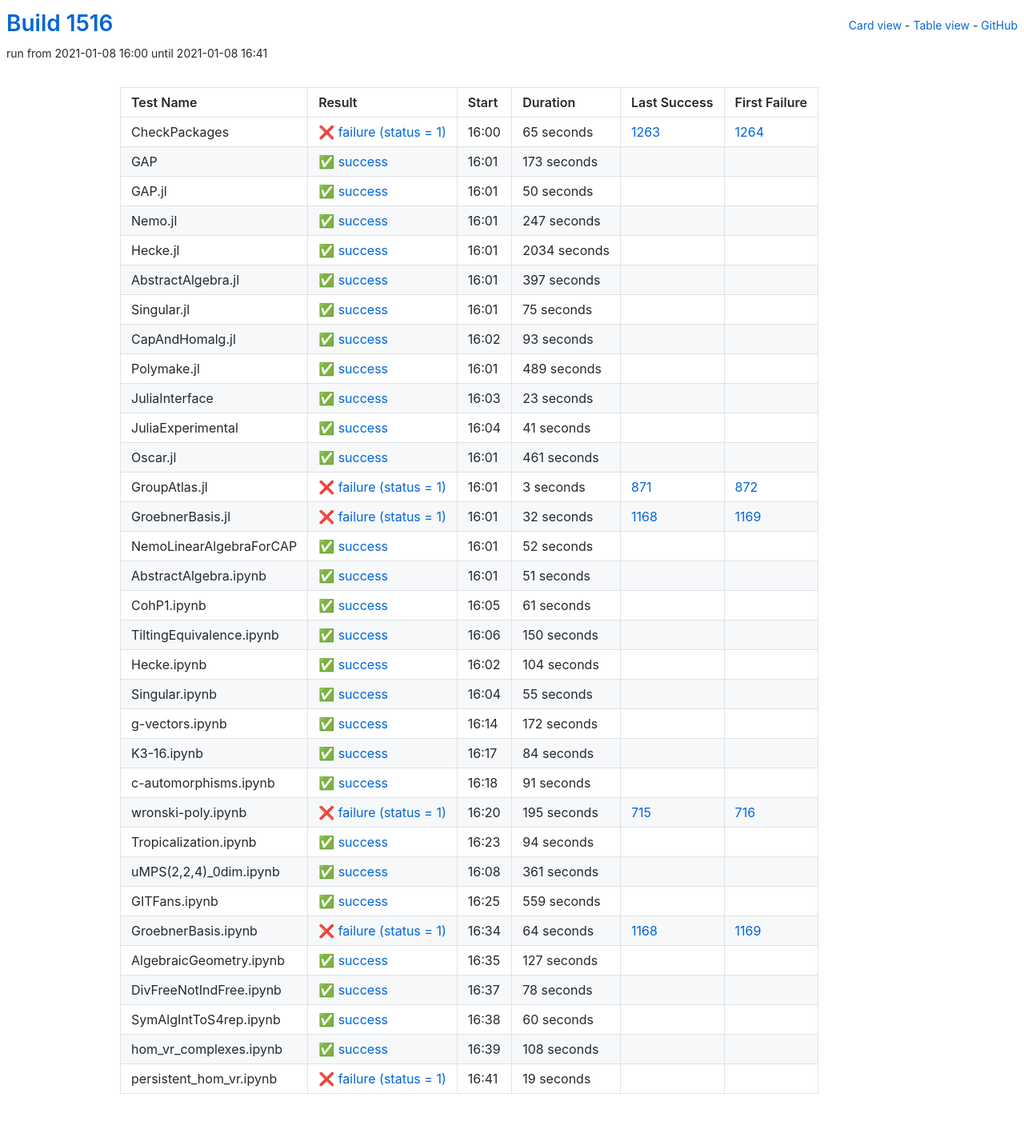
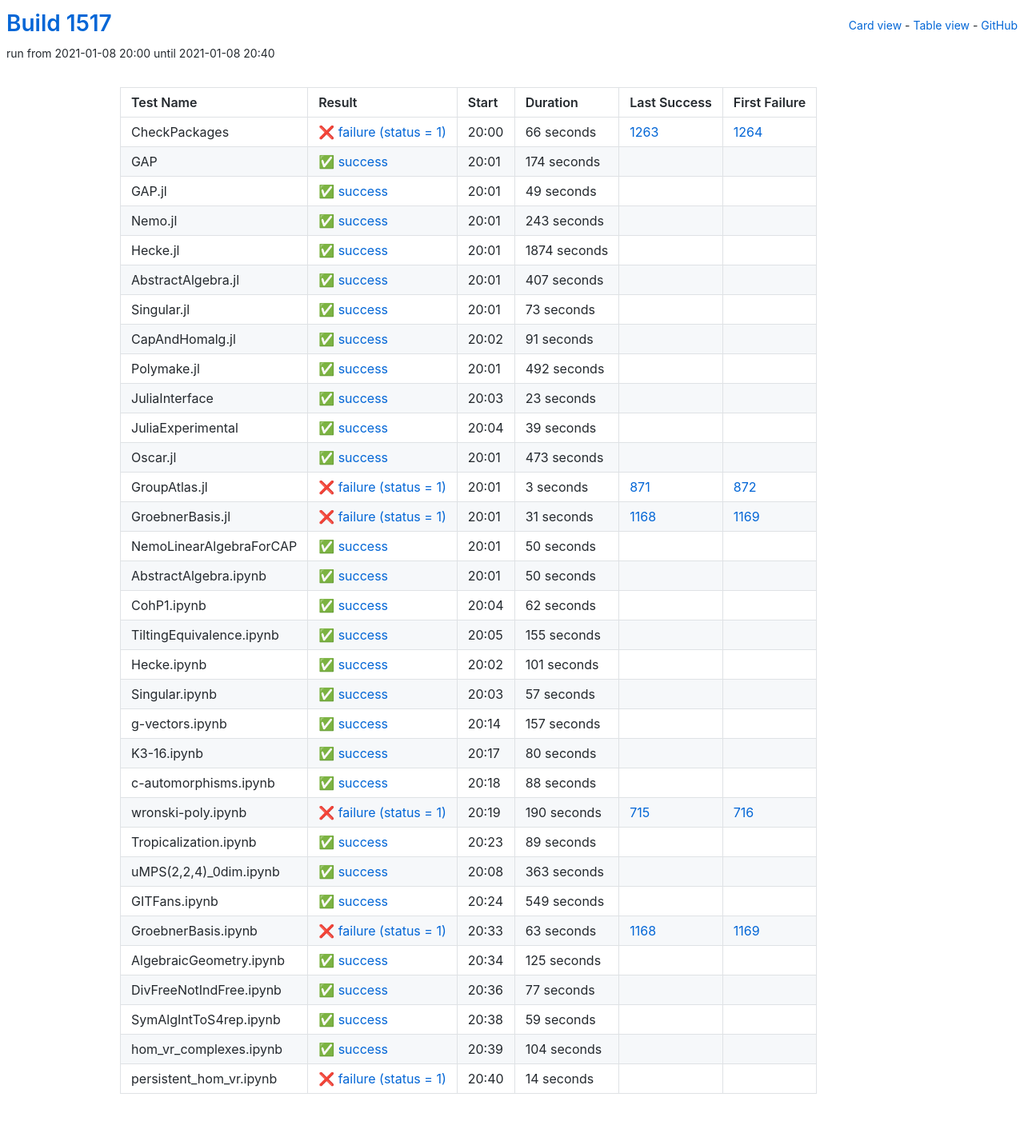
Before and after one commit to oscar-system/oscar-ci-status-stable, a Jekyll site: the page built from table.html, in a window 1280 px wide. Shown: the whole page at 80% size. Built offline with Jekyll 4.4.1, drawn with Linux system fonts in a browser that asks for light colours.

Commit message:
Build #1517

```diff
--- a/_data/ci.yml
+++ b/_data/ci.yml
@@ -1,6 +1,6 @@
 ---
-build: 1516
-build_url: https://oscarci.mathematik.uni-kl.de/job/oscar-stable/1516/
+build: 1517
+build_url: https://oscarci.mathematik.uni-kl.de/job/oscar-stable/1517/
 job: oscar-stable
 organization: oscar-system
 repo: oscar-ci-status-stable
@@ -8,116 +8,116 @@ repourl: https://github.com/oscar-system/oscar-ci-status-stable
 tests:
 - name: CheckPackages
   id: checkpackages
-  log: https://oscarci.mathematik.uni-kl.de/job/oscar-stable/1516/artifact/logs/build-1516/CheckPackages.log
-  start: 2021-01-08 16:00
+  log: https://oscarci.mathematik.uni-kl.de/job/oscar-stable/1517/artifact/logs/build-1517/CheckPackages.log
+  start: 2021-01-08 20:00
   success: false
   exitcode: 1
   status: failure
-  duration: 65
+  duration: 66
   last_success: 1263
   last_success_url: https://oscarci.mathematik.uni-kl.de/job/oscar-stable/1263/
   first_failure: 1264
   first_failure_url: https://oscarci.mathematik.uni-kl.de/job/oscar-stable/1264/
 - name: GAP
   id: gap
-  log: https://oscarci.mathematik.uni-kl.de/job/oscar-stable/1516/artifact/logs/build-1516/GAP.log
-  start: 2021-01-08 16:01
+  log: https://oscarci.mathematik.uni-kl.de/job/oscar-stable/1517/artifact/logs/build-1517/GAP.log
+  start: 2021-01-08 20:01
   success: true
   exitcode: 0
   status: success
-  duration: 173
+  duration: 174
   last_success: false
   last_success_url:
   first_failure: false
   first_failure_url:
 - name: GAP.jl
   id: gap-jl
-  log: https://oscarci.mathematik.uni-kl.de/job/oscar-stable/1516/artifact/logs/build-1516/GAP.jl.log
-  start: 2021-01-08 16:01
+  log: https://oscarci.mathematik.uni-kl.de/job/oscar-stable/1517/artifact/logs/build-1517/GAP.jl.log
+  start: 2021-01-08 20:01
   success: true
   exitcode: 0
   status: success
-  duration: 50
+  duration: 49
   last_success: false
   last_success_url:
   first_failure: false
   first_failure_url:
 - name: Nemo.jl
   id: nemo-jl
-  log: https://oscarci.mathematik.uni-kl.de/job/oscar-stable/1516/artifact/logs/build-1516/Nemo.jl.log
-  start: 2021-01-08 16:01
+  log: https://oscarci.mathematik.uni-kl.de/job/oscar-stable/1517/artifact/logs/build-1517/Nemo.jl.log
+  start: 2021-01-08 20:01
   success: true
   exitcode: 0
   status: success
-  duration: 247
+  duration: 243
   last_success: false
   last_success_url:
   first_failure: false
   first_failure_url:
 - name: Hecke.jl
   id: hecke-jl
-  log: https://oscarci.mathematik.uni-kl.de/job/oscar-stable/1516/artifact/logs/build-1516/Hecke.jl.log
-  start: 2021-01-08 16:01
+  log: https://oscarci.mathematik.uni-kl.de/job/oscar-stable/1517/artifact/logs/build-1517/Hecke.jl.log
+  start: 2021-01-08 20:01
   success: true
   exitcode: 0
   status: success
-  duration: 2034
+  duration: 1874
   last_success: false
   last_success_url:
   first_failure: false
   first_failure_url:
 - name: AbstractAlgebra.jl
   id: abstractalgebra-jl
-  log: https://oscarci.mathematik.uni-kl.de/job/oscar-stable/1516/artifact/logs/build-1516/AbstractAlgebra.jl.log
-  start: 2021-01-08 16:01
+  log: https://oscarci.mathematik.uni-kl.de/job/oscar-stable/1517/artifact/logs/build-1517/AbstractAlgebra.jl.log
+  start: 2021-01-08 20:01
   success: true
   exitcode: 0
   status: success
-  duration: 397
+  duration: 407
   last_success: false
   last_success_url:
   first_failure: false
   first_failure_url:
 - name: Singular.jl
   id: singular-jl
-  log: https://oscarci.mathematik.uni-kl.de/job/oscar-stable/1516/artifact/logs/build-1516/Singular.jl.log
-  start: 2021-01-08 16:01
+  log: https://oscarci.mathematik.uni-kl.de/job/oscar-stable/1517/artifact/logs/build-1517/Singular.jl.log
+  start: 2021-01-08 20:01
   success: true
   exitcode: 0
   status: success
-  duration: 75
+  duration: 73
   last_success: false
   last_success_url:
   first_failure: false
   first_failure_url:
 - name: CapAndHomalg.jl
   id: capandhomalg-jl
-  log: https://oscarci.mathematik.uni-kl.de/job/oscar-stable/1516/artifact/logs/build-1516/CapAndHomalg.jl.log
-  start: 2021-01-08 16:02
+  log: https://oscarci.mathematik.uni-kl.de/job/oscar-stable/1517/artifact/logs/build-1517/CapAndHomalg.jl.log
+  start: 2021-01-08 20:02
   success: true
   exitcode: 0
   status: success
-  duration: 93
+  duration: 91
   last_success: false
   last_success_url:
   first_failure: false
   first_failure_url:
 - name: Polymake.jl
   id: polymake-jl
-  log: https://oscarci.mathematik.uni-kl.de/job/oscar-stable/1516/artifact/logs/build-1516/Polymake.jl.log
-  start: 2021-01-08 16:01
+  log: https://oscarci.mathematik.uni-kl.de/job/oscar-stable/1517/artifact/logs/build-1517/Polymake.jl.log
+  start: 2021-01-08 20:01
   success: true
   exitcode: 0
   status: success
-  duration: 489
+  duration: 492
   last_success: false
   last_success_url:
   first_failure: false
   first_failure_url:
 - name: JuliaInterface
   id: juliainterface
-  log: https://oscarci.mathematik.uni-kl.de/job/oscar-stable/1516/artifact/logs/build-1516/JuliaInterface.log
-  start: 2021-01-08 16:03
+  log: https://oscarci.mathematik.uni-kl.de/job/oscar-stable/1517/artifact/logs/build-1517/JuliaInterface.log
+  start: 2021-01-08 20:03
   success: true
   exitcode: 0
   status: success
@@ -128,32 +128,32 @@ tests:
   first_failure_url:
 - name: JuliaExperimental
   id: juliaexperimental
-  log: https://oscarci.mathematik.uni-kl.de/job/oscar-stable/1516/artifact/logs/build-1516/JuliaExperimental.log
-  start: 2021-01-08 16:04
+  log: https://oscarci.mathematik.uni-kl.de/job/oscar-stable/1517/artifact/logs/build-1517/JuliaExperimental.log
+  start: 2021-01-08 20:04
   success: true
   exitcode: 0
   status: success
-  duration: 41
+  duration: 39
   last_success: false
   last_success_url:
   first_failure: false
   first_failure_url:
 - name: Oscar.jl
   id: oscar-jl
-  log: https://oscarci.mathematik.uni-kl.de/job/oscar-stable/1516/artifact/logs/build-1516/Oscar.jl.log
-  start: 2021-01-08 16:01
+  log: https://oscarci.mathematik.uni-kl.de/job/oscar-stable/1517/artifact/logs/build-1517/Oscar.jl.log
+  start: 2021-01-08 20:01
   success: true
   exitcode: 0
   status: success
-  duration: 461
+  duration: 473
   last_success: false
   last_success_url:
   first_failure: false
   first_failure_url:
 - name: GroupAtlas.jl
   id: groupatlas-jl
-  log: https://oscarci.mathematik.uni-kl.de/job/oscar-stable/1516/artifact/logs/build-1516/GroupAtlas.jl.log
-  start: 2021-01-08 16:01
+  log: https://oscarci.mathematik.uni-kl.de/job/oscar-stable/1517/artifact/logs/build-1517/GroupAtlas.jl.log
+  start: 2021-01-08 20:01
   success: false
   exitcode: 1
   status: failure
@@ -164,68 +164,224 @@ tests:
   first_failure_url: https://oscarci.mathematik.uni-kl.de/job/oscar-stable/872/
 - name: GroebnerBasis.jl
   id: groebnerbasis-jl
-  log: https://oscarci.mathematik.uni-kl.de/job/oscar-stable/1516/artifact/logs/build-1516/GroebnerBasis.jl.log
-  start: 2021-01-08 16:01
+  log: https://oscarci.mathematik.uni-kl.de/job/oscar-stable/1517/artifact/logs/build-1517/GroebnerBasis.jl.log
+  start: 2021-01-08 20:01
   success: false
   exitcode: 1
   status: failure
-  duration: 32
+  duration: 31
   last_success: 1168
   last_success_url: https://oscarci.mathematik.uni-kl.de/job/oscar-stable/1168/
   first_failure: 1169
   first_failure_url: https://oscarci.mathematik.uni-kl.de/job/oscar-stable/1169/
 - name: NemoLinearAlgebraForCAP
   id: nemolinearalgebraforcap
-  log: https://oscarci.mathematik.uni-kl.de/job/oscar-stable/1516/artifact/logs/build-1516/NemoLinearAlgebraForCAP.log
-  start: 2021-01-08 16:01
+  log: https://oscarci.mathematik.uni-kl.de/job/oscar-stable/1517/artifact/logs/build-1517/NemoLinearAlgebraForCAP.log
+  start: 2021-01-08 20:01
   success: true
   exitcode: 0
   status: success
-  duration: 52
+  duration: 50
   last_success: false
   last_success_url:
   first_failure: false
   first_failure_url:
 - name: AbstractAlgebra.ipynb
   id: abstractalgebra-ipynb
-  log: https://oscarci.mathematik.uni-kl.de/job/oscar-stable/1516/artifact/logs/build-1516/AbstractAlgebra.ipynb.log
-  start: 2021-01-08 16:01
+  log: https://oscarci.mathematik.uni-kl.de/job/oscar-stable/1517/artifact/logs/build-1517/AbstractAlgebra.ipynb.log
+  start: 2021-01-08 20:01
   success: true
   exitcode: 0
   status: success
-  duration: 51
+  duration: 50
   last_success: false
   last_success_url:
   first_failure: false
   first_failure_url:
 - name: CohP1.ipynb
   id: cohp1-ipynb
-  log: https://oscarci.mathematik.uni-kl.de/job/oscar-stable/1516/artifact/logs/build-1516/CohP1.ipynb.log
-  start: 2021-01-08 16:05
+  log: https://oscarci.mathematik.uni-kl.de/job/oscar-stable/1517/artifact/logs/build-1517/CohP1.ipynb.log
+  start: 2021-01-08 20:04
   success: true
   exitcode: 0
   status: success
-  duration: 61
+  duration: 62
   last_success: false
   last_success_url:
   first_failure: false
   first_failure_url:
 - name: TiltingEquivalence.ipynb
   id: tiltingequivalence-ipynb
-  log: https://oscarci.mathematik.uni-kl.de/job/oscar-stable/1516/artifact/logs/build-1516/TiltingEquivalence.ipynb.log
-  start: 2021-01-08 16:06
+  log: https://oscarci.mathematik.uni-kl.de/job/oscar-stable/1517/artifact/logs/build-1517/TiltingEquivalence.ipynb.log
+  start: 2021-01-08 20:05
   success: true
   exitcode: 0
   status: success
-  duration: 150
+  duration: 155
   last_success: false
   last_success_url:
   first_failure: false
   first_failure_url:
 - name: Hecke.ipynb
   id: hecke-ipynb
-  log: https://oscarci.mathematik.uni-kl.de/job/oscar-stable/1516/artifact/logs/build-1516/Hecke.ipynb.log
-  start: 2021-01-08 16:02
+  log: https://oscarci.mathematik.uni-kl.de/job/oscar-stable/1517/artifact/logs/build-1517/Hecke.ipynb.log
+  start: 2021-01-08 20:02
+  success: true
+  exitcode: 0
+  status: success
+  duration: 101
+  last_success: false
+  last_success_url:
+  first_failure: false
+  first_failure_url:
+- name: Singular.ipynb
+  id: singular-ipynb
+  log: https://oscarci.mathematik.uni-kl.de/job/oscar-stable/1517/artifact/logs/build-1517/Singular.ipynb.log
+  start: 2021-01-08 20:03
+  success: true
+  exitcode: 0
+  status: success
+  duration: 57
+  last_success: false
+  last_success_url:
+  first_failure: false
+  first_failure_url:
+- name: g-vectors.ipynb
+  id: g-vectors-ipynb
+  log: https://oscarci.mathematik.uni-kl.de/job/oscar-stable/1517/artifact/logs/build-1517/g-vectors.ipynb.log
+  start: 2021-01-08 20:14
+  success: true
+  exitcode: 0
+  status: success
+  duration: 157
+  last_success: false
+  last_success_url:
+  first_failure: false
+  first_failure_url:
+- name: K3-16.ipynb
+  id: k3-16-ipynb
+  log: https://oscarci.mathematik.uni-kl.de/job/oscar-stable/1517/artifact/logs/build-1517/K3-16.ipynb.log
+  start: 2021-01-08 20:17
+  success: true
+  exitcode: 0
+  status: success
+  duration: 80
+  last_success: false
+  last_success_url:
+  first_failure: false
+  first_failure_url:
+- name: c-automorphisms.ipynb
+  id: c-automorphisms-ipynb
+  log: https://oscarci.mathematik.uni-kl.de/job/oscar-stable/1517/artifact/logs/build-1517/c-automorphisms.ipynb.log
+  start: 2021-01-08 20:18
+  success: true
+  exitcode: 0
+  status: success
+  duration: 88
+  last_success: false
+  last_success_url:
+  first_failure: false
+  first_failure_url:
+- name: wronski-poly.ipynb
+  id: wronski-poly-ipynb
+  log: https://oscarci.mathematik.uni-kl.de/job/oscar-stable/1517/artifact/logs/build-1517/wronski-poly.ipynb.log
+  start: 2021-01-08 20:19
+  success: false
+  exitcode: 1
+  status: failure
+  duration: 190
+  last_success: 715
+  last_success_url: https://oscarci.mathematik.uni-kl.de/job/oscar-stable/715/
+  first_failure: 716
+  first_failure_url: https://oscarci.mathematik.uni-kl.de/job/oscar-stable/716/
+- name: Tropicalization.ipynb
+  id: tropicalization-ipynb
+  log: https://oscarci.mathematik.uni-kl.de/job/oscar-stable/1517/artifact/logs/build-1517/Tropicalization.ipynb.log
+  start: 2021-01-08 20:23
+  success: true
+  exitcode: 0
+  status: success
+  duration: 89
+  last_success: false
+  last_success_url:
+  first_failure: false
+  first_failure_url:
+- name: uMPS(2,2,4)_0dim.ipynb
+  id: umps-2-2-4-0dim-ipynb
+  log: https://oscarci.mathematik.uni-kl.de/job/oscar-stable/1517/artifact/logs/build-1517/uMPS-2-2-4-_0dim.ipynb.log
+  start: 2021-01-08 20:08
+  success: true
+  exitcode: 0
+  status: success
+  duration: 363
+  last_success: false
+  last_success_url:
+  first_failure: false
+  first_failure_url:
+- name: GITFans.ipynb
+  id: gitfans-ipynb
+  log: https://oscarci.mathematik.uni-kl.de/job/oscar-stable/1517/artifact/logs/build-1517/GITFans.ipynb.log
+  start: 2021-01-08 20:24
+  success: true
+  exitcode: 0
+  status: success
+  duration: 549
+  last_success: false
+  last_success_url:
+  first_failure: false
+  first_failure_url:
+- name: GroebnerBasis.ipynb
+  id: groebnerbasis-ipynb
+  log: https://oscarci.mathematik.uni-kl.de/job/oscar-stable/1517/artifact/logs/build-1517/GroebnerBasis.ipynb.log
+  start: 2021-01-08 20:33
+  success: false
+  exitcode: 1
+  status: failure
+  duration: 63
+  last_success: 1168
+  last_success_url: https://oscarci.mathematik.uni-kl.de/job/oscar-stable/1168/
+  first_failure: 1169
+  first_failure_url: https://oscarci.mathematik.uni-kl.de/job/oscar-stable/1169/
+- name: AlgebraicGeometry.ipynb
+  id: algebraicgeometry-ipynb
+  log: https://oscarci.mathematik.uni-kl.de/job/oscar-stable/1517/artifact/logs/build-1517/AlgebraicGeometry.ipynb.log
+  start: 2021-01-08 20:34
+  success: true
+  exitcode: 0
+  status: success
+  duration: 125
+  last_success: false
+  last_success_url:
+  first_failure: false
+  first_failure_url:
+- name: DivFreeNotIndFree.ipynb
+  id: divfreenotindfree-ipynb
+  log: https://oscarci.mathematik.uni-kl.de/job/oscar-stable/1517/artifact/logs/build-1517/DivFreeNotIndFree.ipynb.log
+  start: 2021-01-08 20:36
+  success: true
+  exitcode: 0
+  status: success
+  duration: 77
+  last_success: false
+  last_success_url:
+  first_failure: false
+  first_failure_url:
+- name: SymAlgIntToS4rep.ipynb
+  id: symalginttos4rep-ipynb
+  log: https://oscarci.mathematik.uni-kl.de/job/oscar-stable/1517/artifact/logs/build-1517/SymAlgIntToS4rep.ipynb.log
+  start: 2021-01-08 20:38
+  success: true
+  exitcode: 0
+  status: success
+  duration: 59
+  last_success: false
+  last_success_url:
+  first_failure: false
+  first_failure_url:
+- name: hom_vr_complexes.ipynb
+  id: hom-vr-complexes-ipynb
+  log: https://oscarci.mathematik.uni-kl.de/job/oscar-stable/1517/artifact/logs/build-1517/hom_vr_complexes.ipynb.log
+  start: 2021-01-08 20:39
   success: true
   exitcode: 0
   status: success
@@ -234,171 +390,15 @@ tests:
   last_success_url:
   first_failure: false
   first_failure_url:
-- name: Singular.ipynb
-  id: singular-ipynb
-  log: https://oscarci.mathematik.uni-kl.de/job/oscar-stable/1516/artifact/logs/build-1516/Singular.ipynb.log
-  start: 2021-01-08 16:04
-  success: true
-  exitcode: 0
-  status: success
-  duration: 55
+- name: persistent_hom_vr.ipynb
+  id: persistent-hom-vr-ipynb
+  log: https://oscarci.mathematik.uni-kl.de/job/oscar-stable/1517/artifact/logs/build-1517/persistent_hom_vr.ipynb.log
+  start: 2021-01-08 20:40
+  success: false
+  exitcode: 1
+  status: failure
+  duration: 14
   last_success: false
   last_success_url:
   first_failure: false
   first_failure_url:
-- name: g-vectors.ipynb
-  id: g-vectors-ipynb
-  log: https://oscarci.mathematik.uni-kl.de/job/oscar-stable/1516/artifact/logs/build-1516/g-vectors.ipynb.log
-  start: 2021-01-08 16:14
-  success: true
-  exitcode: 0
-  status: success
-  duration: 172
-  last_success: false
-  last_success_url:
-  first_failure: false
-  first_failure_url:
-- name: K3-16.ipynb
-  id: k3-16-ipynb
-  log: https://oscarci.mathematik.uni-kl.de/job/oscar-stable/1516/artifact/logs/build-1516/K3-16.ipynb.log
-  start: 2021-01-08 16:17
-  success: true
-  exitcode: 0
-  status: success
-  duration: 84
-  last_success: false
-  last_success_url:
-  first_failure: false
-  first_failure_url:
-- name: c-automorphisms.ipynb
-  id: c-automorphisms-ipynb
-  log: https://oscarci.mathematik.uni-kl.de/job/oscar-stable/1516/artifact/logs/build-1516/c-automorphisms.ipynb.log
-  start: 2021-01-08 16:18
-  success: true
-  exitcode: 0
-  status: success
-  duration: 91
-  last_success: false
-  last_success_url:
-  first_failure: false
-  first_failure_url:
-- name: wronski-poly.ipynb
-  id: wronski-poly-ipynb
-  log: https://oscarci.mathematik.uni-kl.de/job/oscar-stable/1516/artifact/logs/build-1516/wronski-poly.ipynb.log
-  start: 2021-01-08 16:20
-  success: false
-  exitcode: 1
-  status: failure
-  duration: 195
-  last_success: 715
-  last_success_url: https://oscarci.mathematik.uni-kl.de/job/oscar-stable/715/
-  first_failure: 716
-  first_failure_url: https://oscarci.mathematik.uni-kl.de/job/oscar-stable/716/
-- name: Tropicalization.ipynb
-  id: tropicalization-ipynb
-  log: https://oscarci.mathematik.uni-kl.de/job/oscar-stable/1516/artifact/logs/build-1516/Tropicalization.ipynb.log
-  start: 2021-01-08 16:23
-  success: true
-  exitcode: 0
-  status: success
-  duration: 94
-  last_success: false
-  last_success_url:
-  first_failure: false
-  first_failure_url:
-- name: uMPS(2,2,4)_0dim.ipynb
-  id: umps-2-2-4-0dim-ipynb
-  log: https://oscarci.mathematik.uni-kl.de/job/oscar-stable/1516/artifact/logs/build-1516/uMPS-2-2-4-_0dim.ipynb.log
-  start: 2021-01-08 16:08
-  success: true
-  exitcode: 0
-  status: success
-  duration: 361
-  last_success: false
-  last_success_url:
-  first_failure: false
-  first_failure_url:
-- name: GITFans.ipynb
-  id: gitfans-ipynb
-  log: https://oscarci.mathematik.uni-kl.de/job/oscar-stable/1516/artifact/logs/build-1516/GITFans.ipynb.log
-  start: 2021-01-08 16:25
-  success: true
-  exitcode: 0
-  status: success
-  duration: 559
-  last_success: false
-  last_success_url:
-  first_failure: false
-  first_failure_url:
-- name: GroebnerBasis.ipynb
-  id: groebnerbasis-ipynb
-  log: https://oscarci.mathematik.uni-kl.de/job/oscar-stable/1516/artifact/logs/build-1516/GroebnerBasis.ipynb.log
-  start: 2021-01-08 16:34
-  success: false
-  exitcode: 1
-  status: failure
-  duration: 64
-  last_success: 1168
-  last_success_url: https://oscarci.mathematik.uni-kl.de/job/oscar-stable/1168/
-  first_failure: 1169
-  first_failure_url: https://oscarci.mathematik.uni-kl.de/job/oscar-stable/1169/
-- name: AlgebraicGeometry.ipynb
-  id: algebraicgeometry-ipynb
-  log: https://oscarci.mathematik.uni-kl.de/job/oscar-stable/1516/artifact/logs/build-1516/AlgebraicGeometry.ipynb.log
-  start: 2021-01-08 16:35
-  success: true
-  exitcode: 0
-  status: success
-  duration: 127
-  last_success: false
-  last_success_url:
-  first_failure: false
-  first_failure_url:
-- name: DivFreeNotIndFree.ipynb
-  id: divfreenotindfree-ipynb
-  log: https://oscarci.mathematik.uni-kl.de/job/oscar-stable/1516/artifact/logs/build-1516/DivFreeNotIndFree.ipynb.log
-  start: 2021-01-08 16:37
-  success: true
-  exitcode: 0
-  status: success
-  duration: 78
-  last_success: false
-  last_success_url:
-  first_failure: false
-  first_failure_url:
-- name: SymAlgIntToS4rep.ipynb
-  id: symalginttos4rep-ipynb
-  log: https://oscarci.mathematik.uni-kl.de/job/oscar-stable/1516/artifact/logs/build-1516/SymAlgIntToS4rep.ipynb.log
-  start: 2021-01-08 16:38
-  success: true
-  exitcode: 0
-  status: success
-  duration: 60
-  last_success: false
-  last_success_url:
-  first_failure: false
-  first_failure_url:
-- name: hom_vr_complexes.ipynb
-  id: hom-vr-complexes-ipynb
-  log: https://oscarci.mathematik.uni-kl.de/job/oscar-stable/1516/artifact/logs/build-1516/hom_vr_complexes.ipynb.log
-  start: 2021-01-08 16:39
-  success: true
-  exitcode: 0
-  status: success
-  duration: 108
-  last_success: false
-  last_success_url:
-  first_failure: false
-  first_failure_url:
-- name: persistent_hom_vr.ipynb
-  id: persistent-hom-vr-ipynb
-  log: https://oscarci.mathematik.uni-kl.de/job/oscar-stable/1516/artifact/logs/build-1516/persistent_hom_vr.ipynb.log
-  start: 2021-01-08 16:41
-  success: false
-  exitcode: 1
-  status: failure
-  duration: 19
-  last_success: false
-  last_success_url:
-  first_failure: false
-  first_failure_url:
```
Also changed, not shown: README.md.
